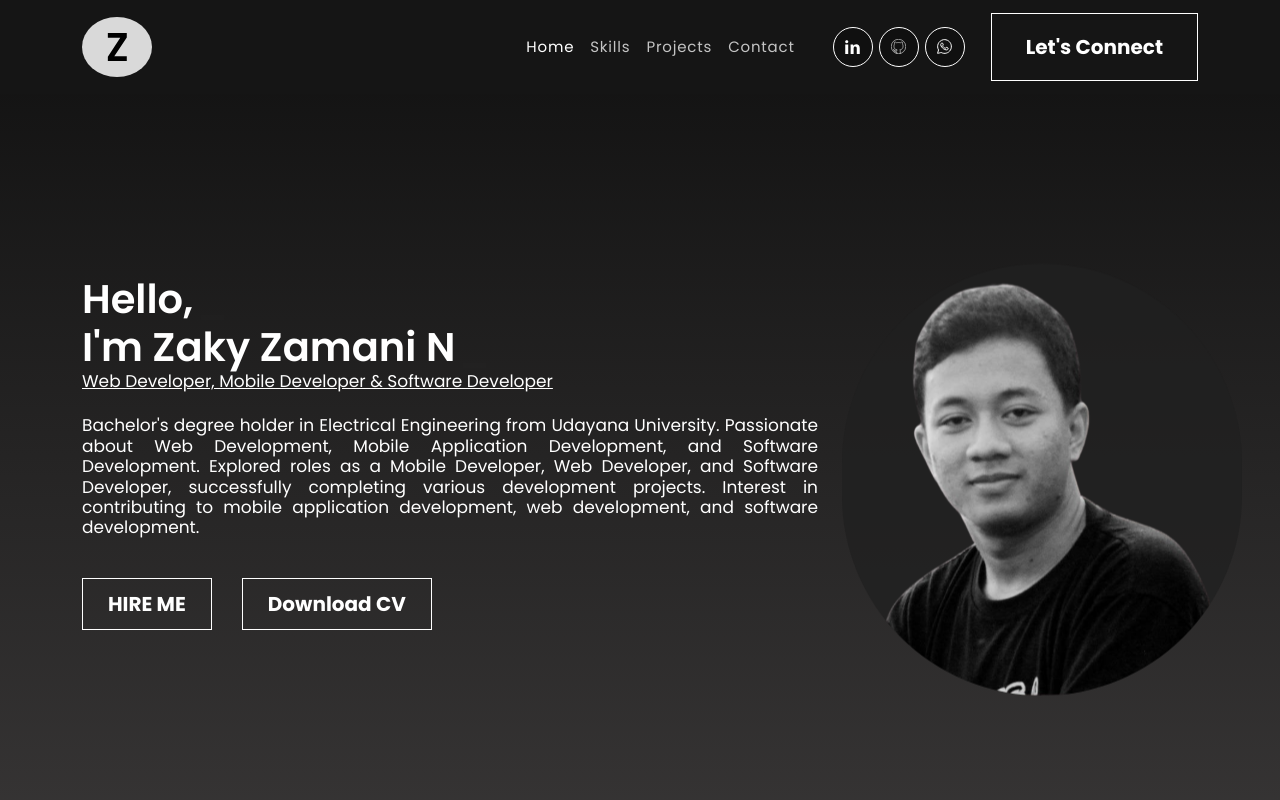
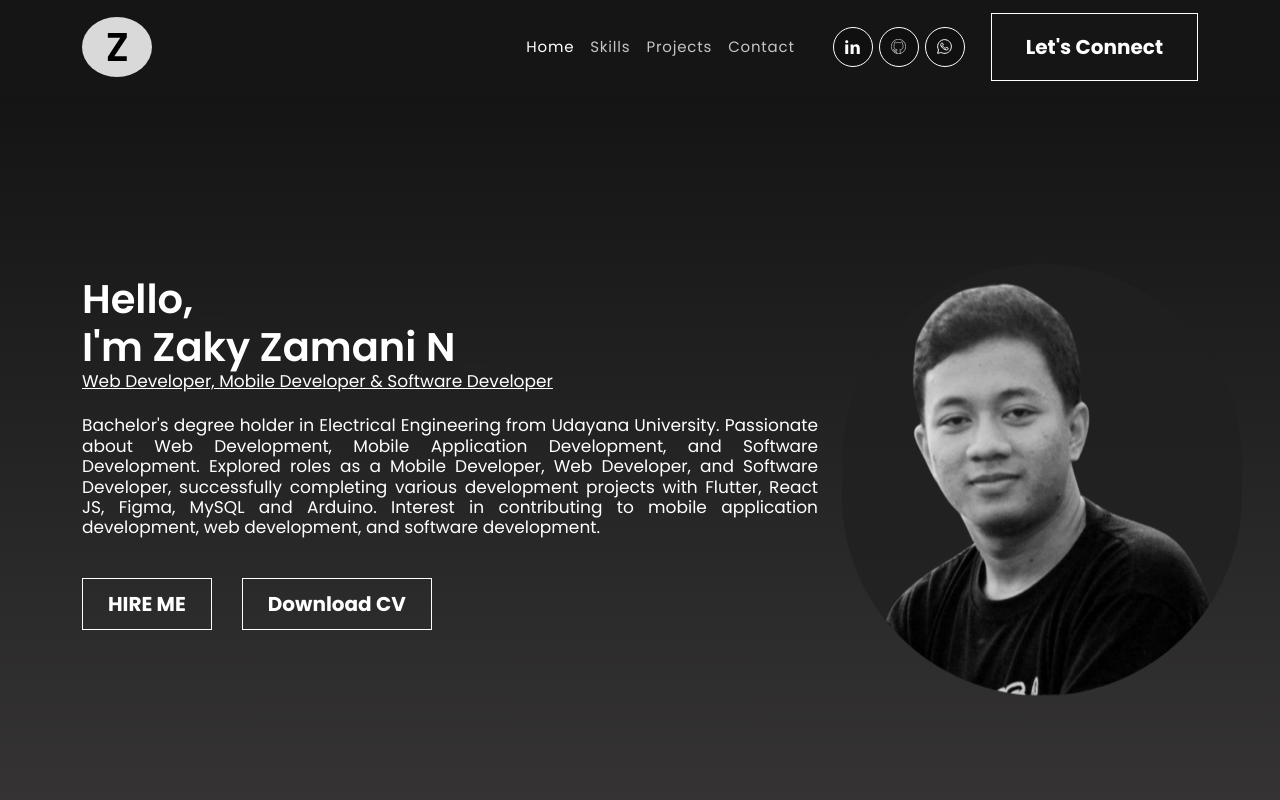
Before and after one commit to ZakyZN99/PersonalPortofolio_ReactJS, a React (Create React App) app: page / in a window 1280 px wide. Shown: the top 800 px of the page. Built offline with nearby package versions, Linux system fonts and the light colour scheme.

Commit message:
update project

```diff
--- a/src/components/Home.js
+++ b/src/components/Home.js
@@ -11,7 +11,7 @@ export const Home = () => {
   const [nameMessage, setnameMessage] = useState(["I'm Zaky Zamani Noor"]);
   const cvLink = () => {
     window.open(
-      "https://drive.google.com/file/d/1RSdLnq8nqaSXTrwPDQZ2ZMKO0vPImEZx/view?usp=sharing",
+      "https://drive.google.com/file/d/1f4hx6GD0k9rVgK6bQVH1QvDKq9WoaaLp/view?usp=sharing",
       "_blank",
       "noopener, noreferrer"
     );
@@ -61,8 +61,9 @@ export const Home = () => {
                     Application Development, and Software Development. Explored
                     roles as a Mobile Developer, Web Developer, and Software
                     Developer, successfully completing various development
-                    projects. Interest in contributing to mobile application
-                    development, web development, and software development.
+                    projects with Flutter, React JS, Figma, MySQL and Arduino.
+                    Interest in contributing to mobile application development,
+                    web development, and software development.
                   </h3>
                 </div>
               )}
@@ -71,7 +72,9 @@ export const Home = () => {
               {({ isVisible }) => (
                 <div
                   className={
-                  isVisible ? "animate__animated animate__rollIn  row-md-4" : ""
+                    isVisible
+                      ? "animate__animated animate__rollIn  row-md-4"
+                      : ""
                   }
                 >
                   <button className="button-text" onClick={hireMe}>
```
Lines whose indentation alone changed are shown as unchanged.
